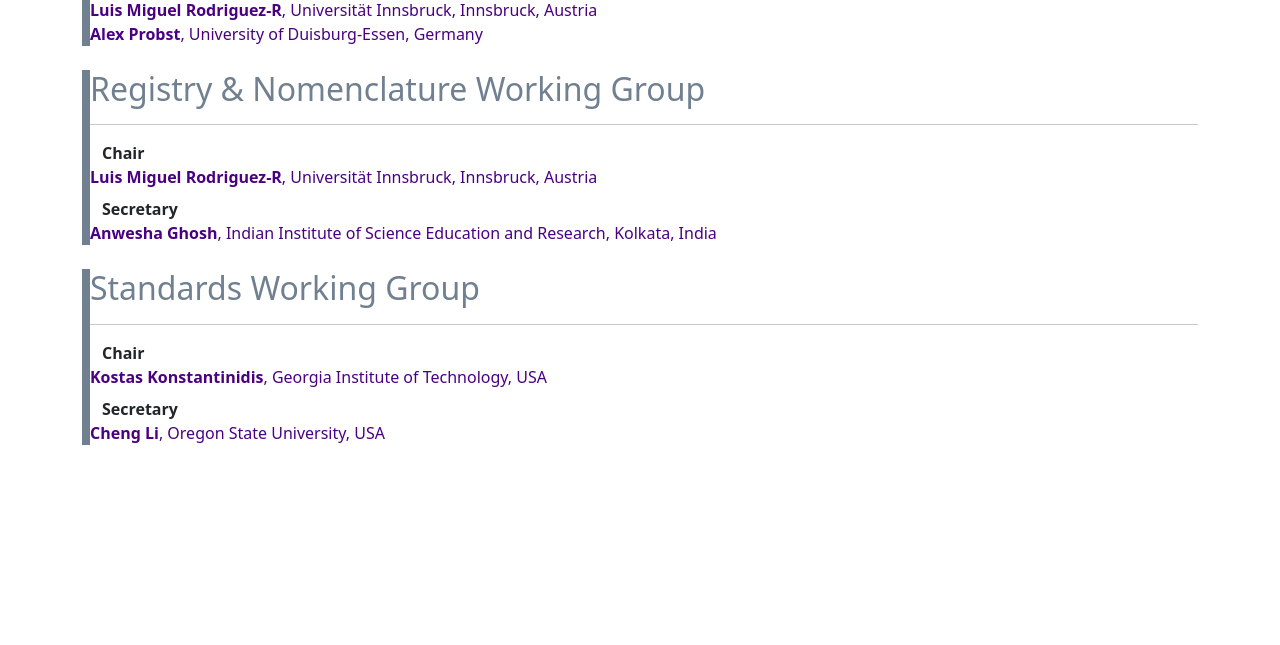
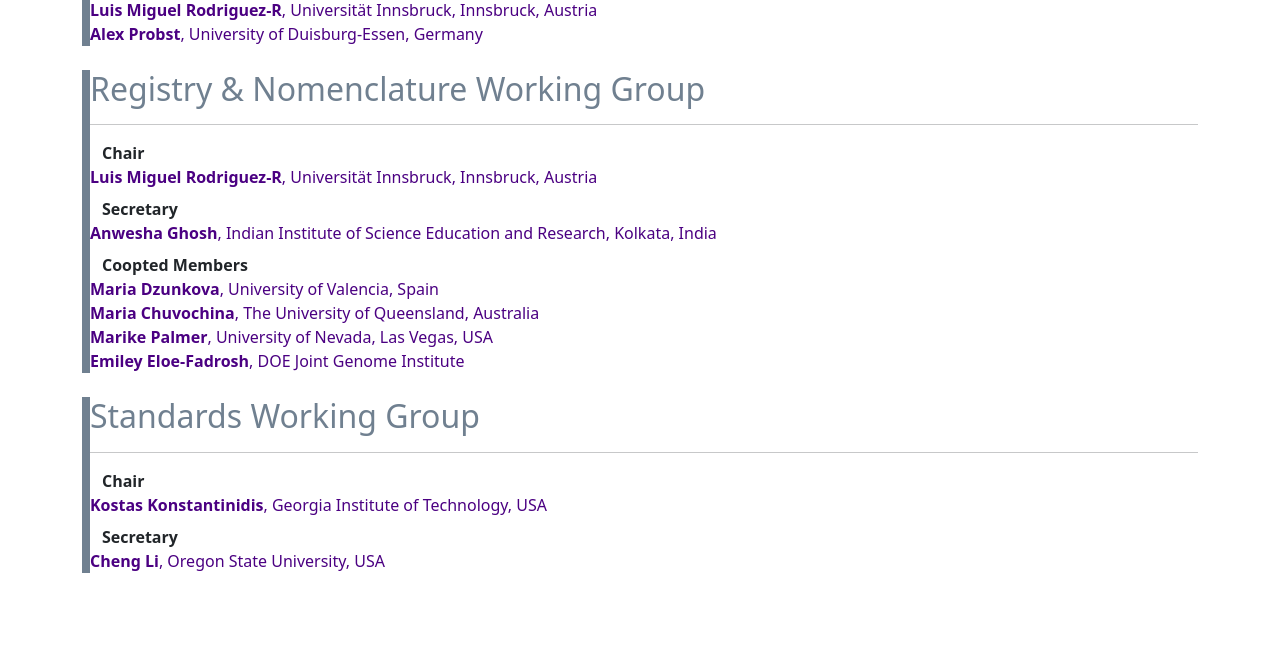
Before and after one commit to seq-code/registry, a Rails app: page /page/committee in a window 1280 px wide. Shown: the part 1720-2365 px from the top of the page. Before the commit the page ends 2165 px from the top, so only its background shows below. Run offline with Rails 7, Linux system fonts and the light colour scheme; style sheets or scripts are compiled from the project's sources; some libraries are stand-ins or nearby versions.

Commit message:
Update org-chart

```diff
--- a/app/views/page/committee.html.erb
+++ b/app/views/page/committee.html.erb
@@ -477,6 +477,47 @@
         mechanisms of novel marine cable bacteria. Recently, Dr. Li enriched a
         culture of cable bacteria collected from Yaquina Bay, Newport, OR.
       BIO
+    },
+    dzunkova: {
+      name: 'Maria Dzunkova',
+      affiliation: 'University of Valencia, Spain',
+      url: 'https://www.uv.es/institute-integrative-systems-biology-i2sysbio/en/research/researchgroups/microbial-single-cell-genomics/microbial-single-cell-genomics.html',
+      bio: <<~BIO
+        Maria Dzunkova is leading the Microbial Single-Cell Genomics group at
+        the Institute for Integrative Systems Biology (I2SysBio) which belongs
+        to the University of Valencia (UV) and the Spanish National Research
+        Council (CSIC), as is lecturing Bioinformatics and Omics-studies at the
+        Department of Genetics at the UV. She has been working in the field of
+        microbial genomics since 2009. After defending her PhD thesis entitled
+        "Metagenomics of the Human Gut Microbiome Directed by the Flow
+        Cytometry" at the UV she got a postdoc position at the Australian Centre
+        for Ecogenomics at the University of Queensland (2016-2019), where she
+        developed "single-cell viral tagging" method for exploring the phage
+        host range without the need for microbial culturing and applied it to
+        the human gut microbiome. Afterweards she was invited to a second
+        postdoc (2016-2021) at the DOE Joint Genome Institute (Lawrence Berkeley
+        National Laboratory) where she studied the relationships between the
+        phages and bacteria in environmental samples and explored new targeted
+        single-cell genomics techniques for discovering symbiotic microbes of
+        the marine soft-bodied animals capable of producing bioactive molecules.
+        During her career, Maria has been working on discovering,
+        characterization and taxonomic classification of uncultured bacteria
+        from different environments, including the human microbiome, microbiome
+        associated to soft bodied animals, hot springs microbial mats, polluted
+        industrial environments and soil. During her postdoctoral stay at the
+        Australian Centre for Ecogenomics she has been working under supervision
+        of prof. Phil Hugenholtz, the founder of the Genome Taxonomy Database
+        (GTDB). Although she was not a member of the GTDB development team, she
+        feels very passionate about this project and uses GTDB for
+        classification of the previously unknown bacteria discovered in her
+        projects. Naturally, she feels also very enthusiastic about the SeqCode
+        initiative, too. ORCID: 0000-0002-1765-0697.
+      BIO
+    },
+    eloe_fadrosh: {
+      name: 'Emiley Eloe-Fadrosh',
+      affiliation: 'DOE Joint Genome Institute',
+      bio: ''
     }
   }
 %>
@@ -558,6 +599,13 @@
   <dd><%= show_person(:rodriguez_r) %></dd>
   <dt>Secretary</dt>
   <dd><%= show_person(:ghosh) %></dd>
+  <dt>Coopted Members</dt>
+  <dd>
+    <%= show_person(:dzunkova) %><br/>
+    <%= show_person(:chuvochina) %><br/>
+    <%= show_person(:palmer) %><br/>
+    <%= show_person(:eloe_fadrosh) %>
+  </dd>
 </dl>
 
 <dl class="border-secondary pl-3 my-4" style="border-left: 0.5em solid;">
```
